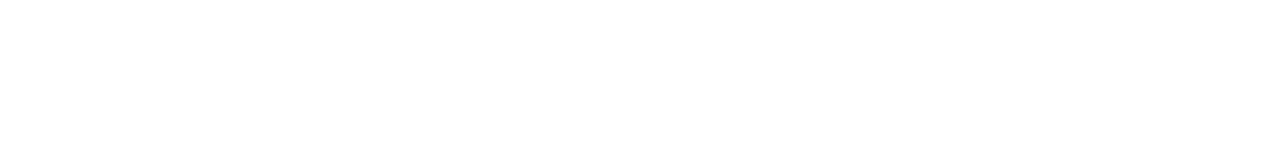
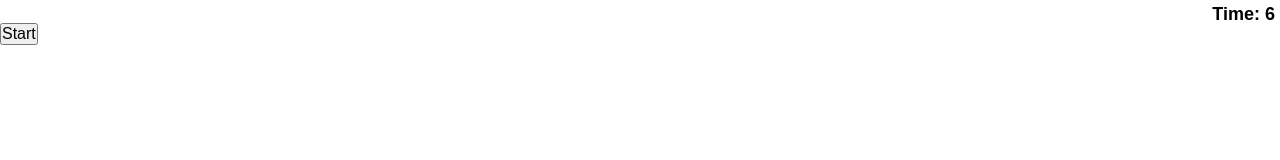
Before and after one commit to Airen22/Bootcamp-Challenge4-QuizApp, a plain HTML site: page index.html in a window 1280 px wide. Drawn offline with Linux system fonts and the light colour scheme.

Commit message:
added timer and start button; need click even on start button to start timer

```diff
--- a/assets/js/script.js
+++ b/assets/js/script.js
@@ -0,0 +1,18 @@
+var timeEl = document.querySelector(".time");
+var secondsLeft = 11;
+
+function setTime() {
+  var timerInterval = setInterval(function() {
+    secondsLeft--;
+    timeEl.textContent = "Time: " + secondsLeft;
+
+    if(secondsLeft === 0) {
+      clearInterval();
+      timeEl = "Time: 0"
+    }
+
+  }, 1000);
+}
+
+
+setTime();
--- a/index.html
+++ b/index.html
@@ -9,6 +9,8 @@
     <link rel="stylesheet" href="./assets/css/style.css" />
 </head>
 <body>
-
+    <h1 class="time" style="text-align:right; margin-right:5px; margin-top:5px; font-size:large;"></h1>
+    <button id="start">Start</button>
+    <script src="./assets/js/script.js"></script>
 </body>
 </html>
```
